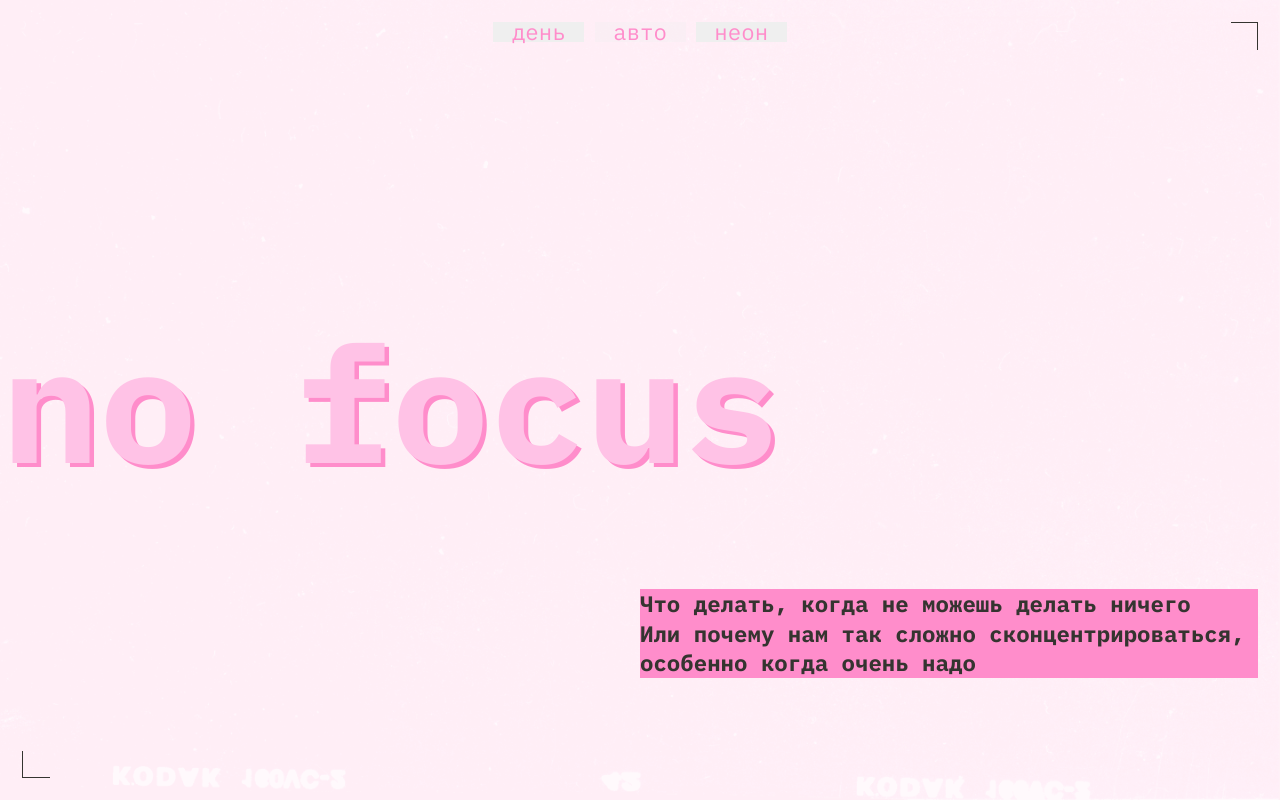
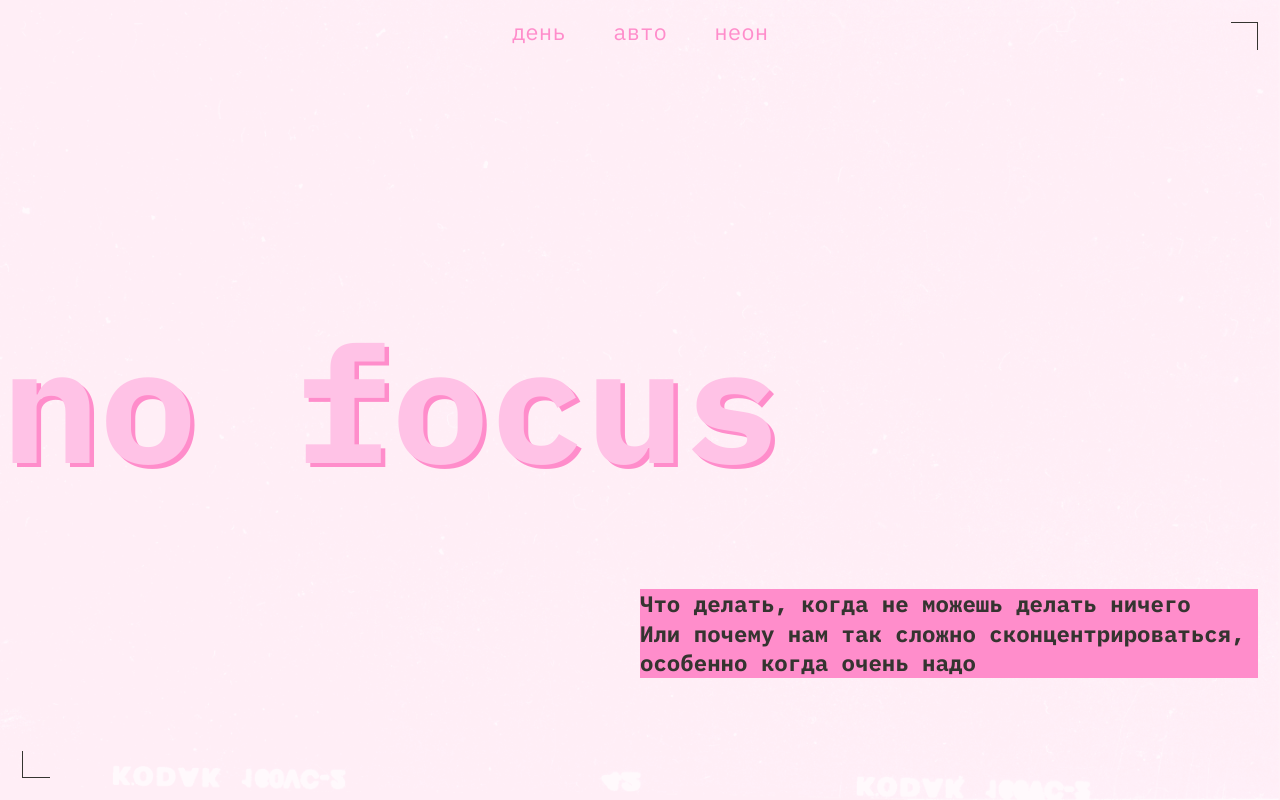
Before and after one commit to Warghkhan/slozhno-sosredotochitsya, a plain HTML site: page index.html in a window 1280 px wide. Shown: the top 800 px of the page. Drawn offline with Linux system fonts and the light colour scheme.

Commit message:
375 test

```diff
--- a/styles/style.css
+++ b/styles/style.css
@@ -91,12 +91,9 @@
   text-align: center;
   width: 7.11vw;
   height: 2.53vh;
-  /*
   background-color: transparent;
-  */
   outline-style: none;
   border: none;
-  text-align: center;
   text-transform: lowercase;
   color: var(--accent-color);
 }
```
